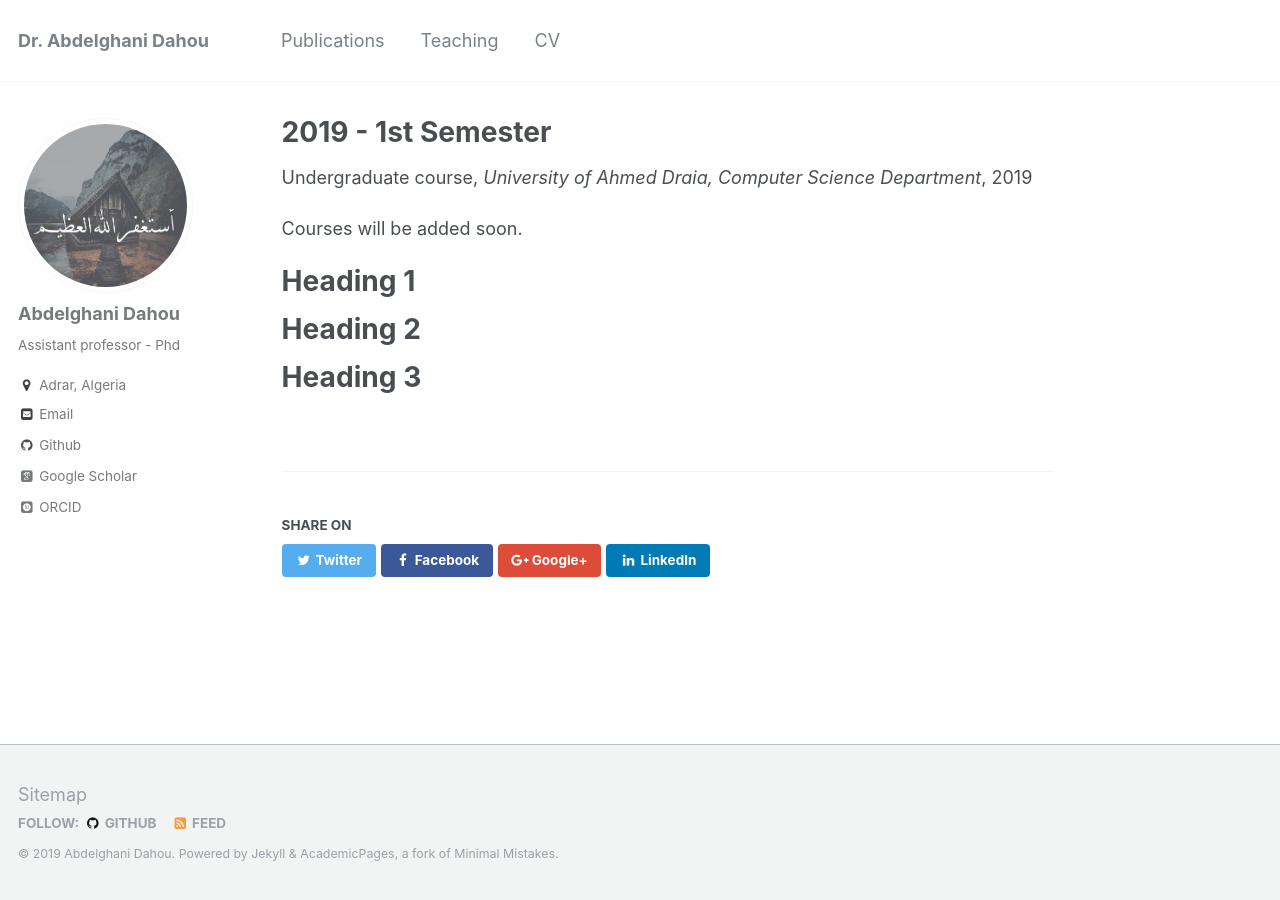
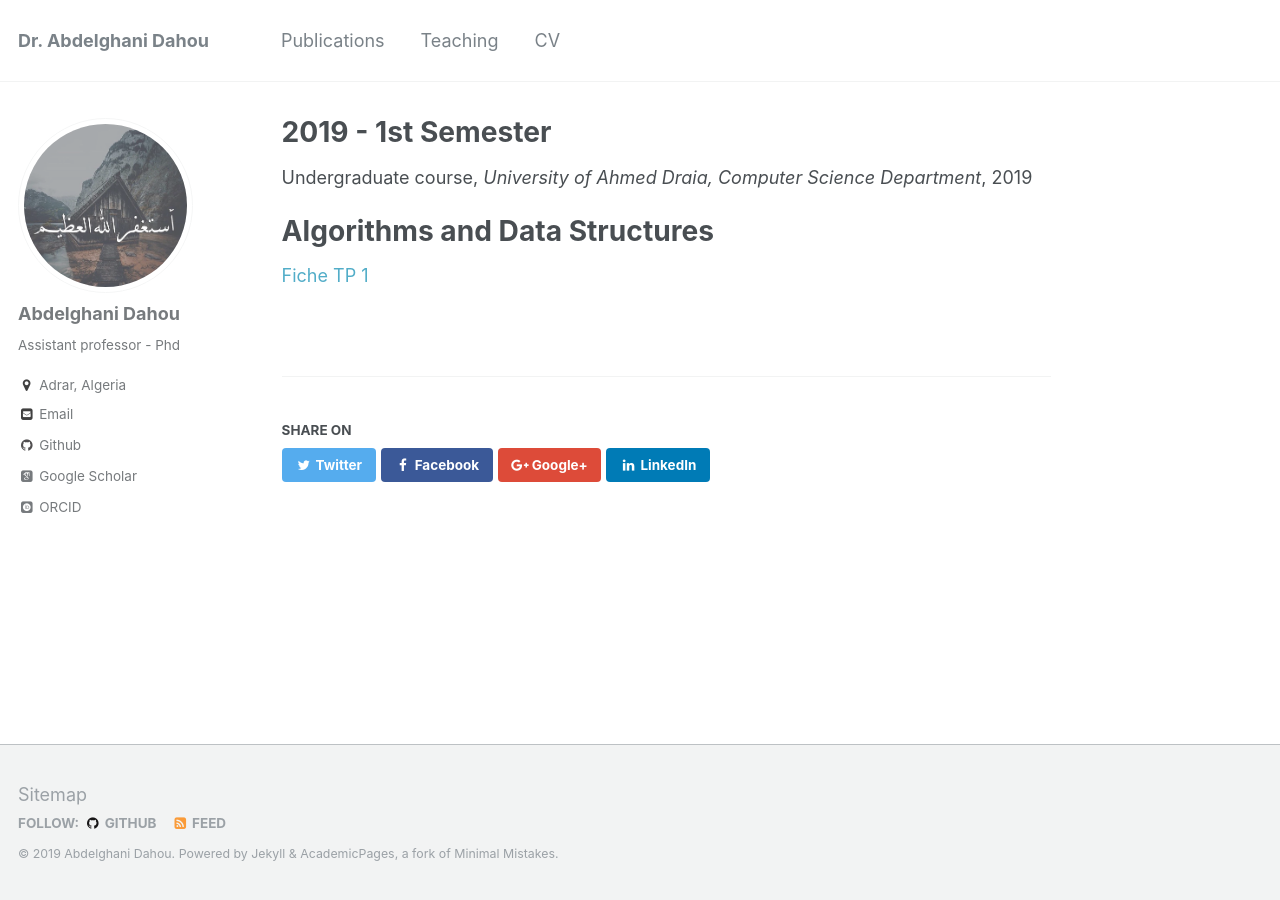
Before and after one commit to dr-dahou-adrar/dr-dahou-adrar.github.io, a Jekyll site: the page built from _teaching/2019-2020-1st-semester-teaching.md, in a window 1280 px wide. Built offline with Jekyll 4.4.1, drawn with Linux system fonts in a browser that asks for light colours; some web fonts are replaced.

Commit message:
Update 2019-2020-1st-semester-teaching.md

```diff
--- a/_teaching/2019-2020-1st-semester-teaching.md
+++ b/_teaching/2019-2020-1st-semester-teaching.md
@@ -8,13 +8,8 @@ date: 2019-11-10
 location: "Adrar, Algeria"
 ---
 
-Courses will be added soon.
 
-Heading 1
+Algorithms and Data Structures
 ======
 
-Heading 2
-======
-
-Heading 3
-======
+[Fiche TP 1](https://www.notion.so/2-Fiche-TP01-Online-79c0a5a1ad984b9da8537dac48ba1084)
```
